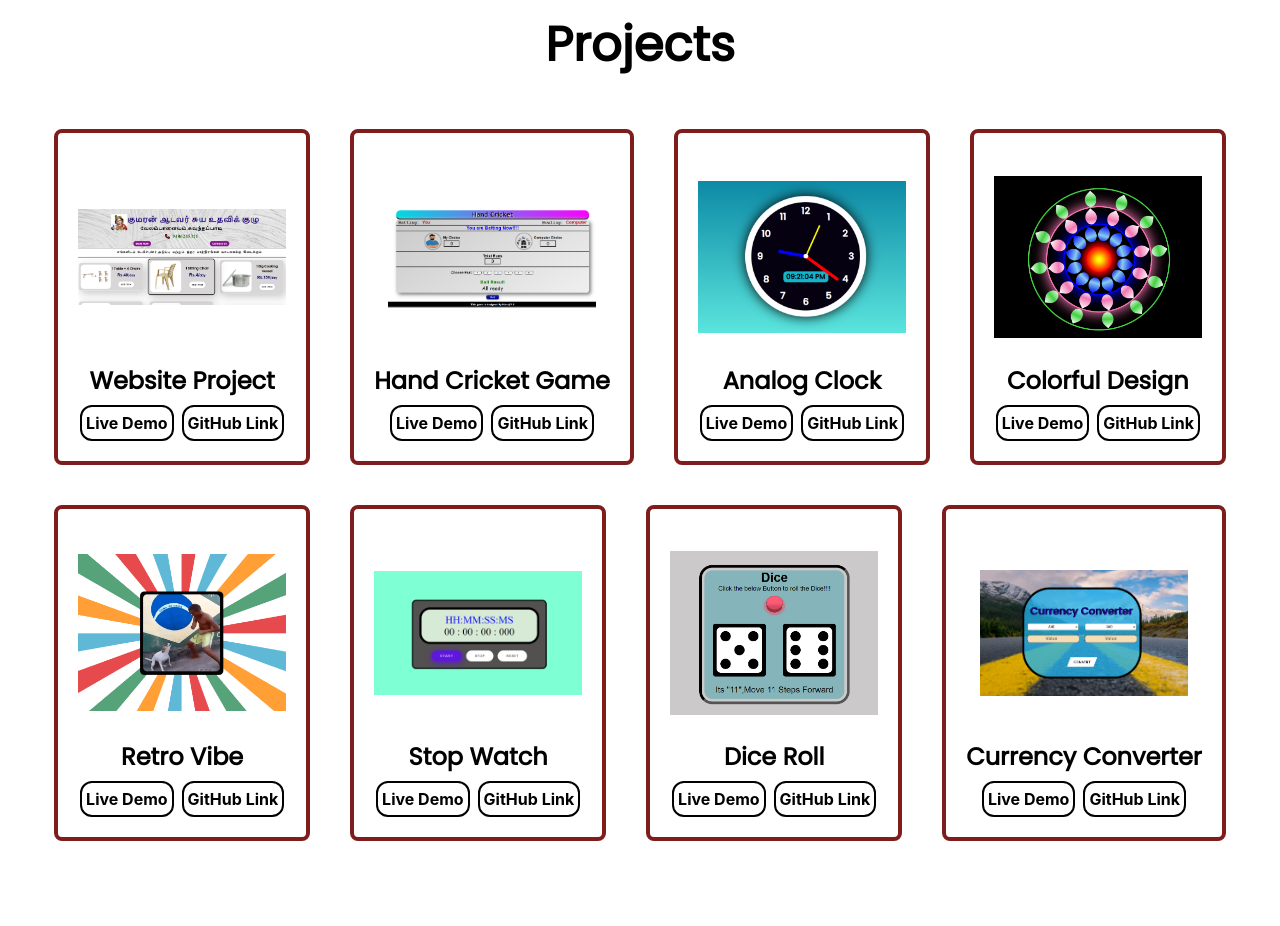
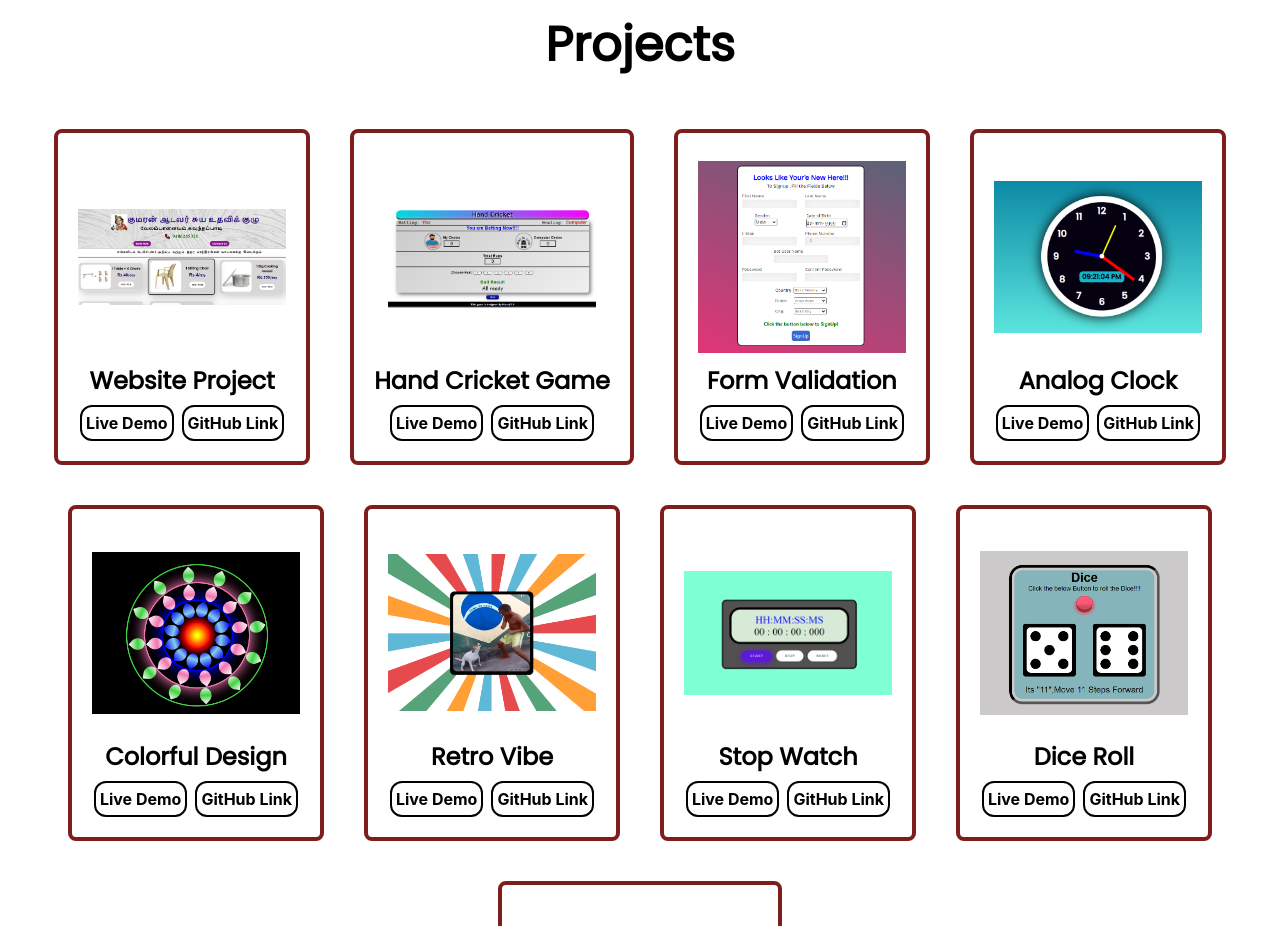
Before and after one commit to manojvs17/portfolio, a React (Create React App) app: page / in a window 1280 px wide. Shown: the part 1902-2828 px from the top of the page. Built offline with nearby package versions, Linux system fonts and the light colour scheme.

Commit message:
added new project

```diff
--- a/src/components/Projects/CardList.js
+++ b/src/components/Projects/CardList.js
@@ -7,6 +7,7 @@ import stopwatch from '../../assets/Projects Image/stopwatch.png';
 import dice from '../../assets/Projects Image/dice.png';
 import currencyconvert from '../../assets/Projects Image/currencyconvert.png';
 import website from '../../assets/Projects Image/website.png';
+import formValidate from '../../assets/Projects Image/form.png'
 
 import { useState } from 'react';
 
@@ -23,6 +24,12 @@ const CardList = () => {
             imageSrc: handcricket,
             live:'https://mnj-hand-cricket.netlify.app/',
             github:'https://github.com/manojvs17/hand-cricket.git'
+          },
+          {
+            title: 'Form Validation',
+            imageSrc: formValidate,
+            live:'https://manoj-form-validation.netlify.app/',
+            github:'https://github.com/manojvs17/form-validation'
           },
           {
             title: 'Analog Clock',
@@ -70,10 +77,10 @@ const CardList = () => {
             <img src={info.imageSrc} alt="ProjectImage" className='h-52 w-52 self-center object-contain'/>
             <h1 className='text-2xl font-poppins text-center mt-1 font-bold'>{info.title}</h1>
             <div className='mt-2 flex gap-2 justify-center'>
-              <a href={info.live} target='_blank' rel="noopener noreferrer" className='border-2 border-black p-1 rounded-xl font-bold hover:bg-black hover:text-white' title='Currently Under Maintanence'>
+              <a href={info.live} target='_blank' rel="noopener noreferrer" className='border-2 border-black p-1 rounded-xl font-bold hover:bg-black hover:text-white' title='Click Here to show live demo'>
                   Live Demo
               </a>
-              <a href={info.github} target='_blank' rel="noopener noreferrer" className='border-2 border-black p-1 rounded-xl font-bold hover:bg-black hover:text-white'>
+              <a href={info.github} target='_blank' rel="noopener noreferrer" className='border-2 border-black p-1 rounded-xl font-bold hover:bg-black hover:text-white' title='Click Here to get code'>
                   GitHub Link
               </a>
             </div>
```
Also changed, not shown: src/assets/Projects Image/form.png (added).
